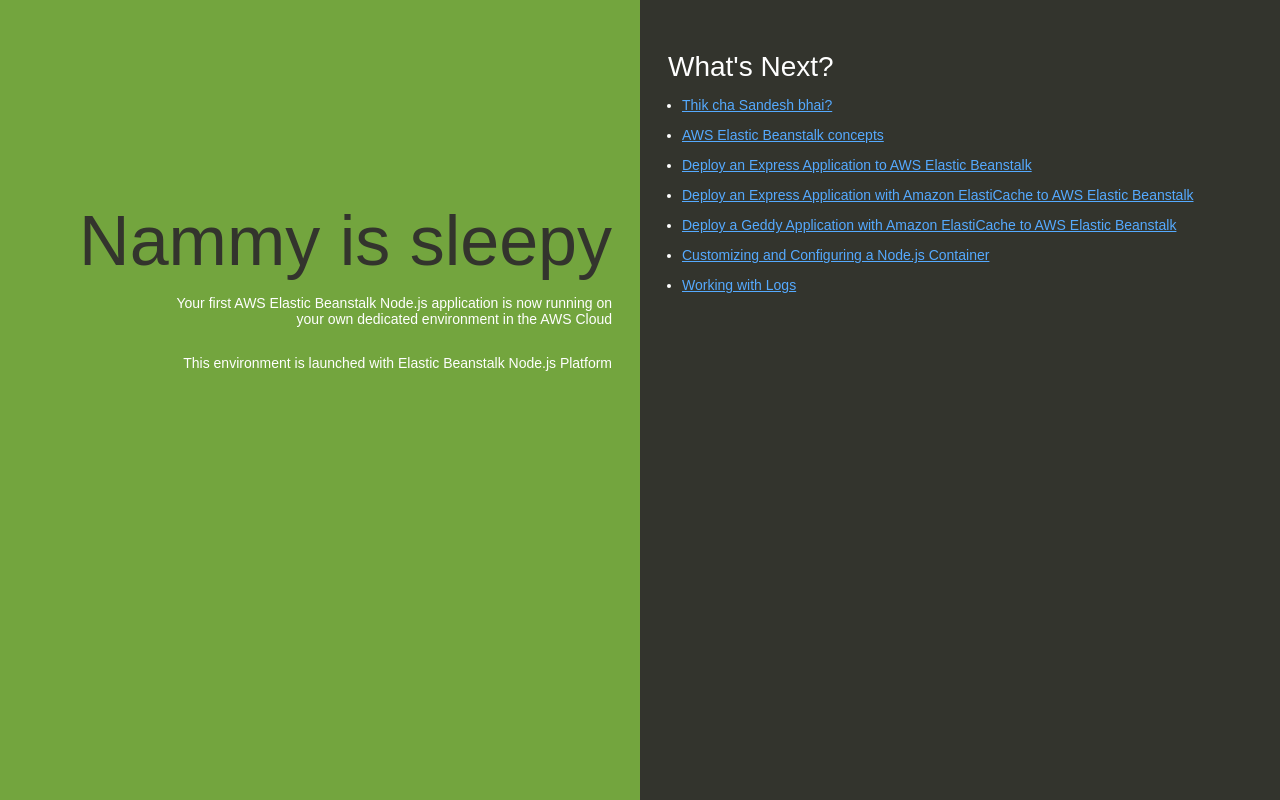
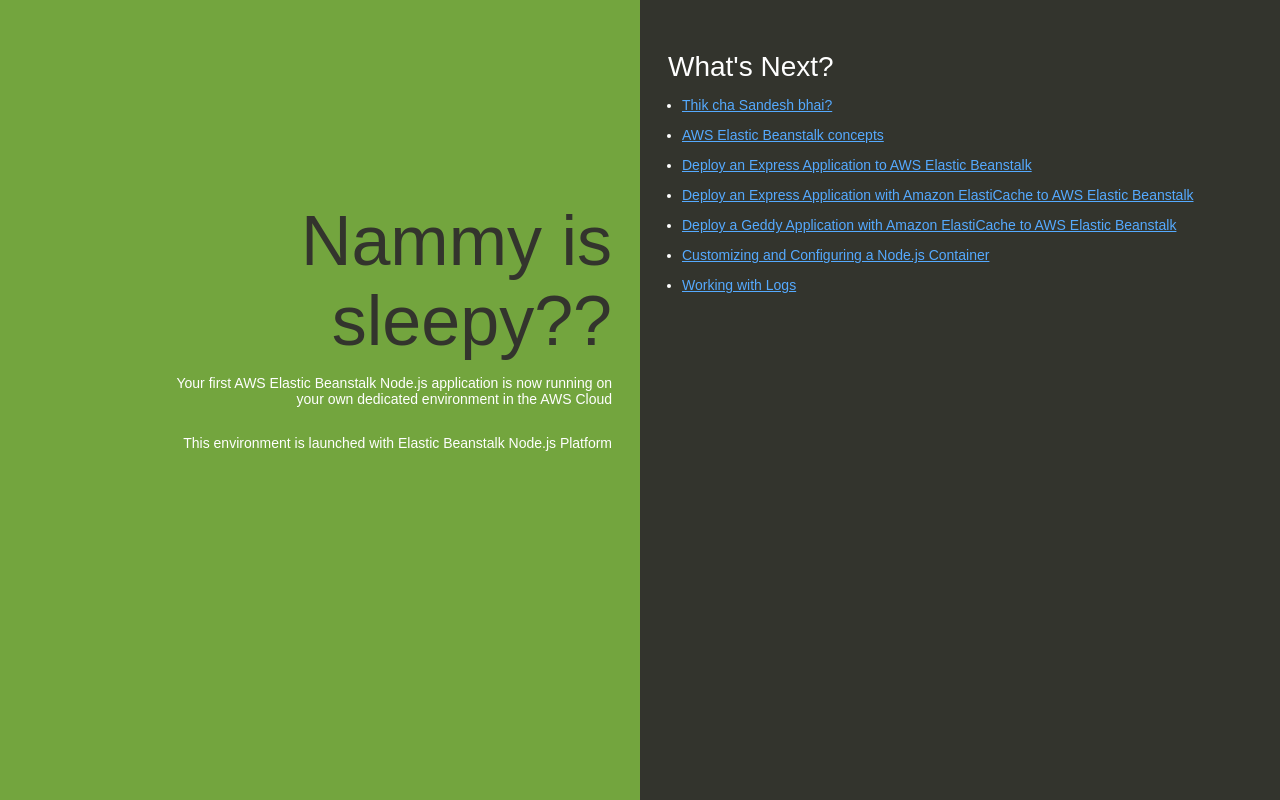
Before and after one commit to sauravshakya1/samplerepo, a website: page index.html in a window 1280 px wide. Drawn offline with Linux system fonts and the light colour scheme.

Commit message:
added question mark

```diff
--- a/index.html
+++ b/index.html
@@ -74,7 +74,7 @@
   </head>
   <body>
     <div class="textColumn">
-      <h1>Nammy is sleepy</h1>
+      <h1>Nammy is sleepy??</h1>
       <p>Your first AWS Elastic Beanstalk Node.js application is now running on your own dedicated environment in the AWS Cloud</p>
       <p>This environment is launched with Elastic Beanstalk Node.js Platform</p>
     </div>
```
